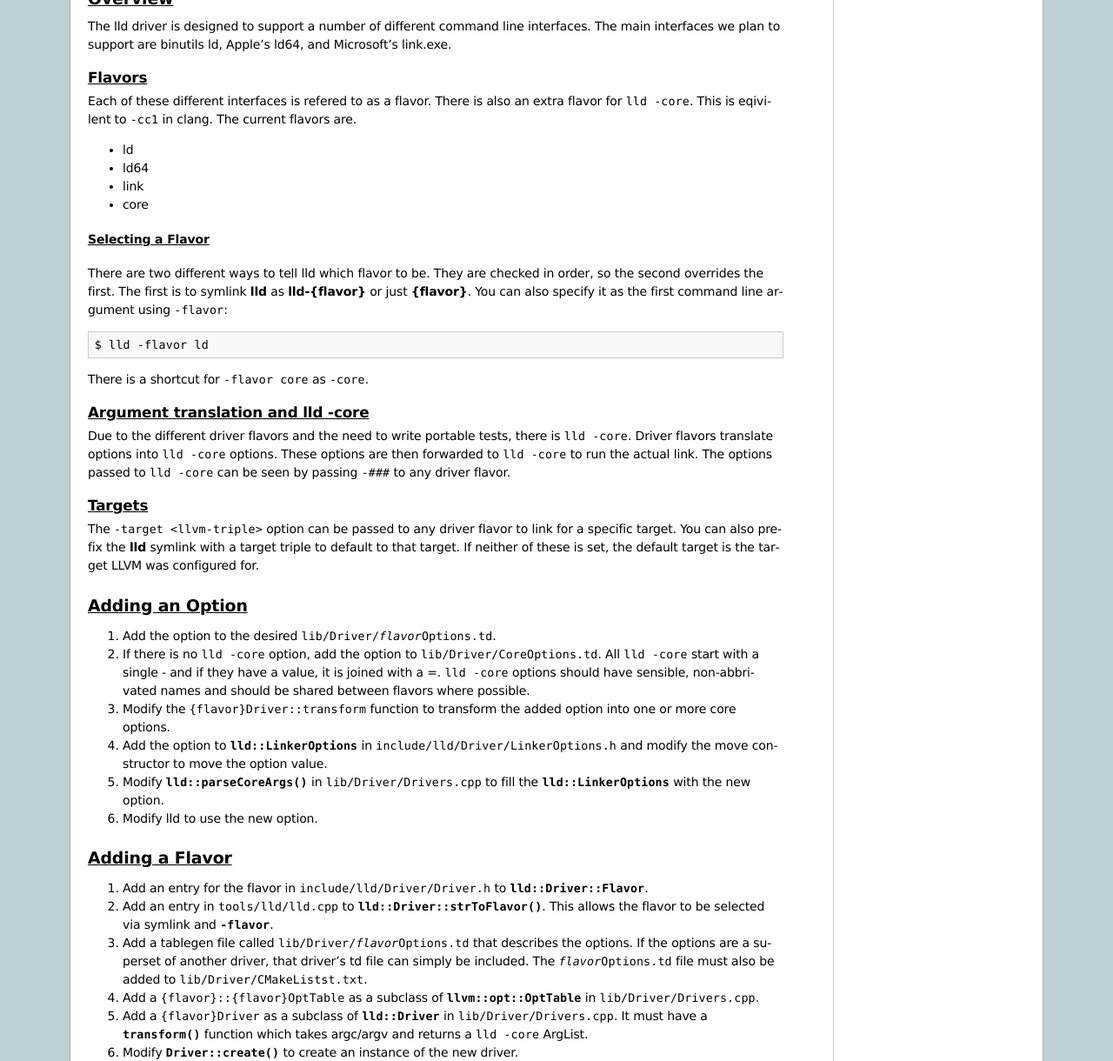
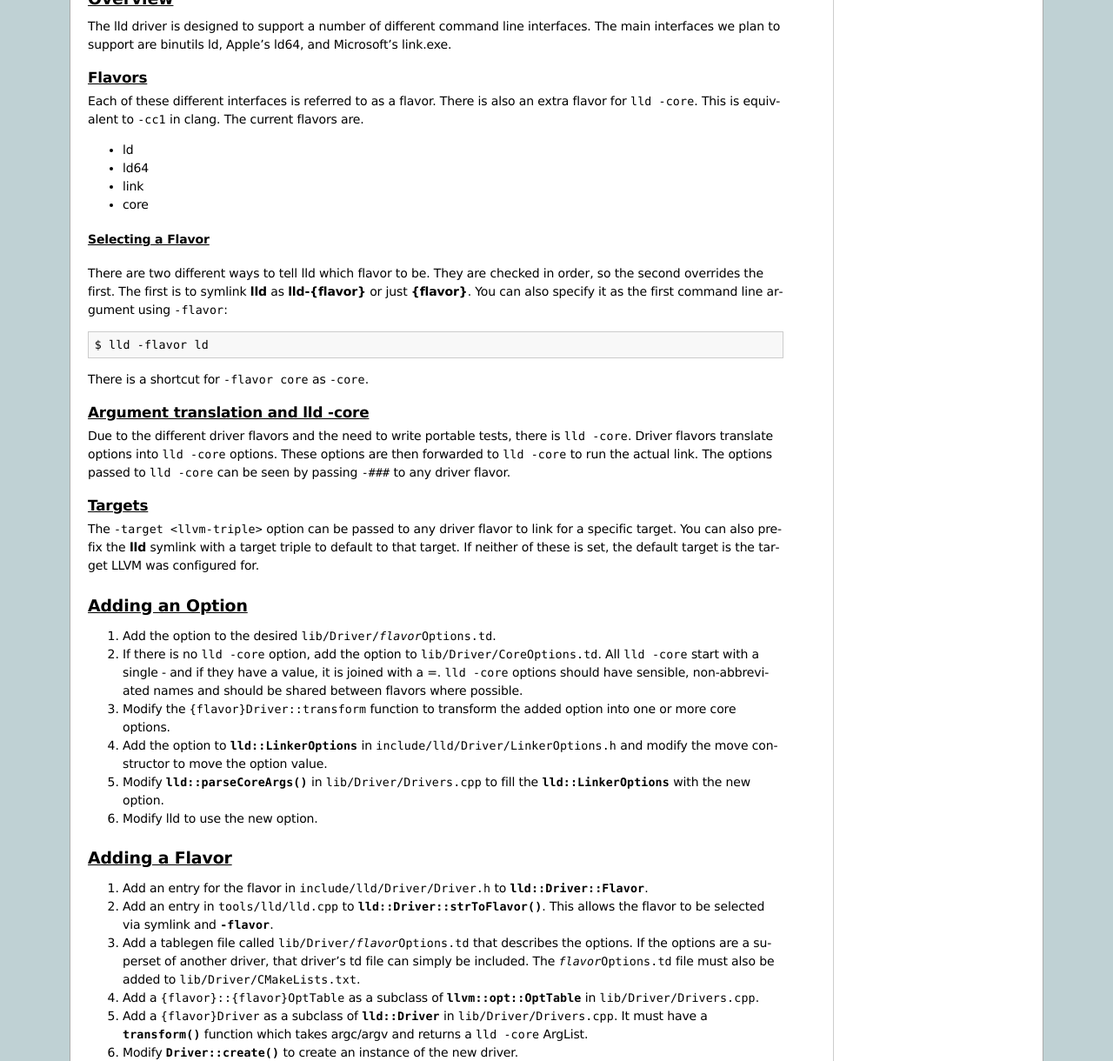
Before and after one commit to gwsystems/wasmception-lld, a Sphinx documentation site: the page built from docs/Driver.rst, in a window 1280 px wide. Shown: the part 828-2048 px from the top of the page at 87% size. Built offline with Sphinx 7.4.7, drawn with Linux system fonts in a browser that asks for light colours.

```diff
--- a/docs/C++11.rst
+++ b/docs/C++11.rst
@@ -11,7 +11,7 @@ Allowed Features
 ----------------
 
 Allowed features are based on what these compilers support. Features that are ok
-to ommit (such as final or = delete) may be conditionally used via macros.
+to omit (such as final or = delete) may be conditionally used via macros.
 
 * All of the C++11 standard library, including threading and atomics
 * auto
@@ -30,6 +30,6 @@ to ommit (such as final or = delete) may be conditionally used via macros.
 * Range based for loop
 * final via LLVM_FINAL
 
-Note that some of these features may not be fullly or correctly implemented in
+Note that some of these features may not be fully or correctly implemented in
 all compilers. Issues using these features should be added here as they are
 encountered.
--- a/docs/Driver.rst
+++ b/docs/Driver.rst
@@ -22,8 +22,8 @@ ld64, and Microsoft's link.exe.
 Flavors
 -------
 
-Each of these different interfaces is refered to as a flavor. There is also an
-extra flavor for ``lld -core``. This is eqivilent to ``-cc1`` in clang.
+Each of these different interfaces is referred to as a flavor. There is also an
+extra flavor for ``lld -core``. This is equivalent to ``-cc1`` in clang.
 The current flavors are.
 
 * ld
@@ -68,7 +68,7 @@ Adding an Option
 #. If there is no ``lld -core`` option, add the option to
    :file:`lib/Driver/CoreOptions.td`. All ``lld -core`` start with a single -
    and if they have a value, it is joined with a =. ``lld -core`` options should
-   have sensible, non-abbrivated names and should be shared between flavors
+   have sensible, non-abbreviated names and should be shared between flavors
    where possible.
 
 #. Modify the ``{flavor}Driver::transform`` function to transform the added
@@ -96,7 +96,7 @@ Adding a Flavor
 #. Add a tablegen file called :file:`lib/Driver/{flavor}Options.td` that
    describes the options. If the options are a superset of another driver, that
    driver's td file can simply be included. The :file:`{flavor}Options.td` file
-   must also be added to :file:`lib/Driver/CMakeListst.txt`.
+   must also be added to :file:`lib/Driver/CMakeLists.txt`.
 
 #. Add a ``{flavor}::{flavor}OptTable`` as a subclass of
    :cpp:class:`llvm::opt::OptTable` in :file:`lib/Driver/Drivers.cpp`.
--- a/docs/design.rst
+++ b/docs/design.rst
@@ -215,7 +215,7 @@ modify or enhance the current lld::File object. Some example Passes are:
 
   * TLV instantiation (Darwin specific)
 
-  * dtrace probe processing (Darwin specific)
+  * DTrace probe processing (Darwin specific)
 
   * compact unwind encoding (Darwin specific)
 
--- a/docs/getting_started.rst
+++ b/docs/getting_started.rst
@@ -103,4 +103,4 @@ More Information
 
 For more information on using CMake see the `LLVM CMake guide`_.
 
-.. _LLVM Cmake guide: http://llvm.org/docs/CMake.html
+.. _LLVM CMake guide: http://llvm.org/docs/CMake.html
--- a/docs/sphinx_intro.rst
+++ b/docs/sphinx_intro.rst
@@ -40,8 +40,8 @@ If you do not have the ``easy_install`` tool on your system, you should be able
 to install it using:
 
   Linux
-    Use your distributions standard package managament tool to install it, i.e.,
-    ``apt-get install easy_install`` or ``yum install easy_install``.
+    Use your distribution's standard package management tool to install it,
+    i.e., ``apt-get install easy_install`` or ``yum install easy_install``.
 
   Mac OS X
     All modern Mac OS X systems come with ``easy_install`` as part of the base
```
Also changed, not shown: other parts of docs/design.rst (+4 -4 lines).
